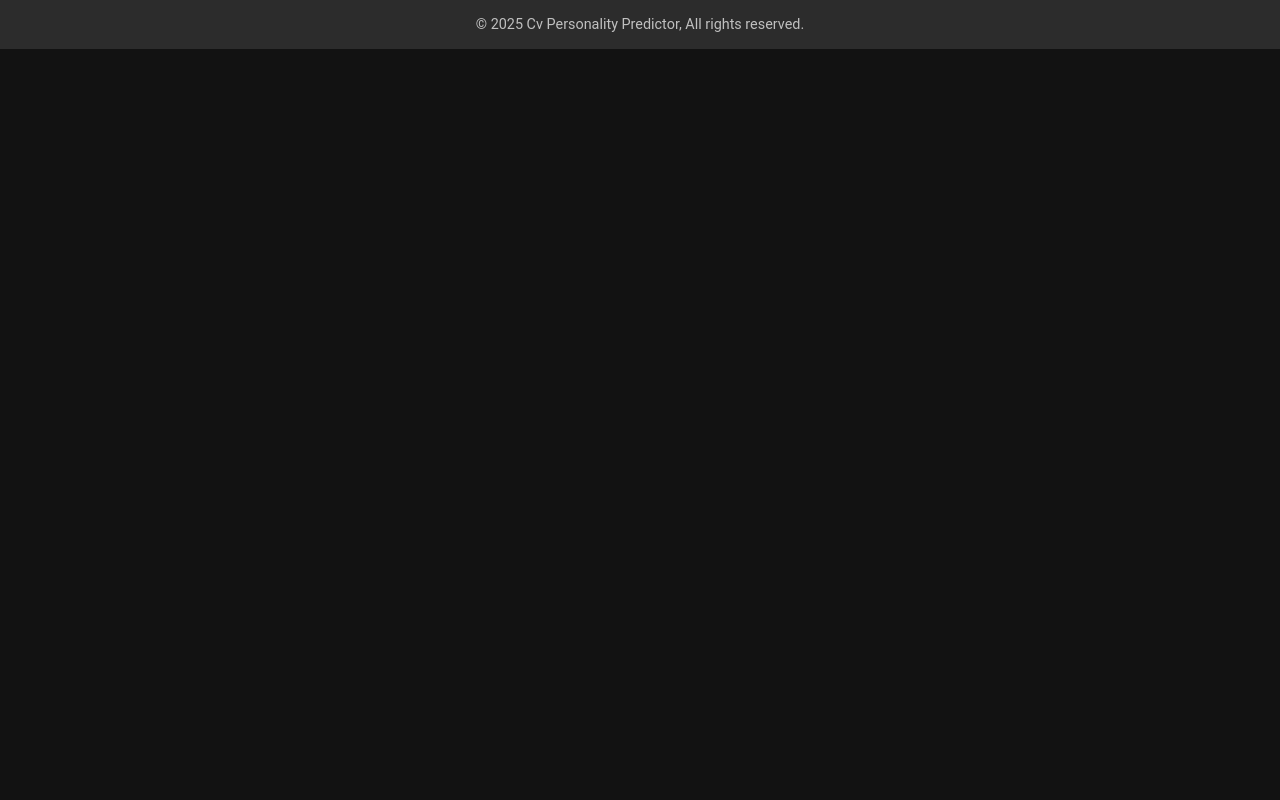
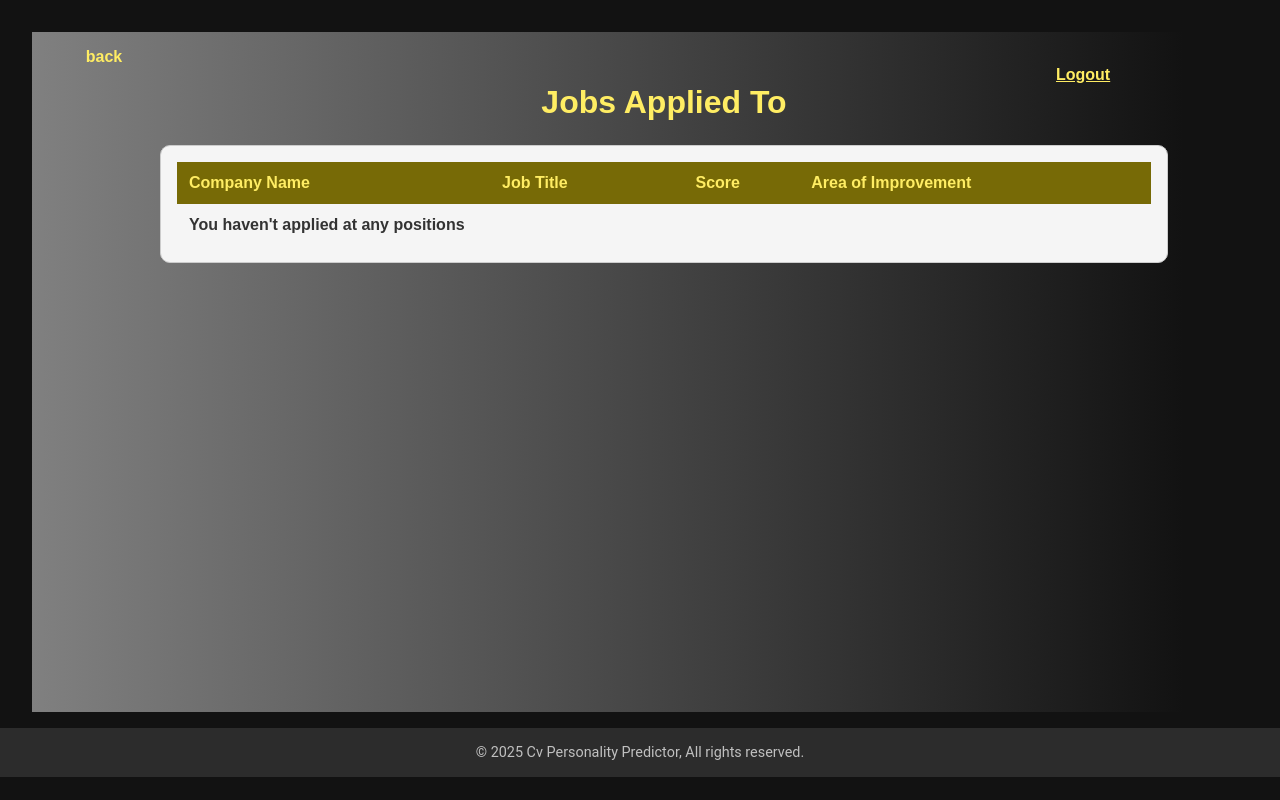
Before and after one commit to SharylgitData/cv-predictor, a React (Create React App) app: page /candidateappliedjobs in a window 1280 px wide. Built offline with nearby package versions, Linux system fonts and the light colour scheme.

Commit message:
added candidate skills improvement page

```diff
--- a/src/App.js
+++ b/src/App.js
@@ -13,6 +13,7 @@ import JobSeeker from "./components/JobSeeker";
 import ApplyForJob from "./components/ApplyForJob";
 import { Questionnaire } from "./components/Questionnaire";
 import RankDisplayPage from "./components/RankDisplayPage";
+import CandidateApplication from "./components/CandidateApplication";
 
 function App() {
   return (
@@ -42,6 +43,10 @@ function App() {
             <Route path="/applyForJob" element={<ApplyForJob />}></Route>
             <Route path="/questionnaire" element={<Questionnaire />}></Route>
             <Route path="/userApplied" element={<RankDisplayPage />}></Route>
+            <Route
+              path="/candidateappliedjobs"
+              element={<CandidateApplication />}
+            ></Route>
           </Routes>
         </Router>
       </div>
--- /dev/null
+++ b/src/components/CandidateApplication.js
@@ -0,0 +1,62 @@
+import React from "react";
+import "../employerJobPortal.css";
+import { useLocation, useNavigate } from "react-router-dom";
+
+export default function CandidateApplication() {
+  const location = useLocation();
+  const { emailId, data, jobDetails } = location.state || {};
+  console.log("the candidate applications are ", data);
+  const navigate = useNavigate();
+  const logout = () => {
+    navigate("/");
+  };
+  return (
+    <div className="employer-container">
+      <div className="logoutDiv">
+        <p
+          className="gotoPreviousPage"
+          onClick={() => navigate("/jobseeker", { state: jobDetails })}
+        >
+          {" "}
+          back{" "}
+        </p>
+        <p className="userEmail">{emailId}</p>
+        <p className="logout" onClick={logout}>
+          Logout
+        </p>
+      </div>
+      <h1>Jobs Applied To </h1>
+      <div className="section-box">
+        <table className="rank-table">
+          <thead>
+            <tr>
+              <th>Company Name</th>
+              <th>Job Title</th>
+              <th>Score</th>
+              <th>Area of Improvement</th>
+              <th></th>
+            </tr>
+          </thead>
+          <tbody>
+            {data?.length > 0 ? (
+              data.map((d) => (
+                <tr>
+                  <td>{d.organization}</td>
+                  <td>{d.jobTitle}</td>
+                  <td>{d.rank}</td>
+                  <td>{d.improvementArea}</td>
+                </tr>
+              ))
+            ) : (
+              <tr>
+                <td colSpan="2" className="defaultMessage">
+                  You haven't applied at any positions
+                </td>
+              </tr>
+            )}
+          </tbody>
+        </table>
+      </div>
+    </div>
+  );
+}
--- a/src/components/Constants.js
+++ b/src/components/Constants.js
@@ -1,4 +1,4 @@
 export const URLS = {
-  // base: "http://localhost:8080/resume/",
-  base: "https://persona-predictor-java.onrender.com/resume/",
+  base: "http://localhost:8080/resume/",
+  //base: "https://persona-predictor-java.onrender.com/resume/",
 };
--- a/src/components/JobSeeker.js
+++ b/src/components/JobSeeker.js
@@ -36,6 +36,20 @@ export default function JobSeeker() {
   const logout = () => {
     navigate("/");
   };
+
+  const candidateJobApp = () => {
+    fetch(URLS.base + `candidateapp/${emailId}`, {
+      method: "GET",
+      headers: { "Content-Type": "application/json" },
+    })
+      .then((res) => res.json())
+      .then((data) => {
+        navigate("/candidateappliedjobs", {
+          state: { emailId, data, jobDetails },
+        });
+      });
+  };
+
   return (
     <div className="employer-container">
       <div className="logoutDiv">
@@ -43,6 +57,9 @@ export default function JobSeeker() {
         <p className="logout" onClick={logout}>
           Logout
         </p>
+        <div className="appliedJobs" onClick={candidateJobApp}>
+          <p>Applied jobs</p>
+        </div>
       </div>
       <h1>Job Listings</h1>
       <div className="section-box">
--- a/src/employerJobPortal.css
+++ b/src/employerJobPortal.css
@@ -377,3 +377,12 @@ label {
 .jobdescriptionmodal {
   word-wrap: break-word;
 }
+
+.appliedJobs {
+  display: flex;
+  color: #ffed63;
+  text-decoration: underline;
+  font-weight: bold;
+  margin-left: 90%;
+  cursor: pointer;
+}
```
